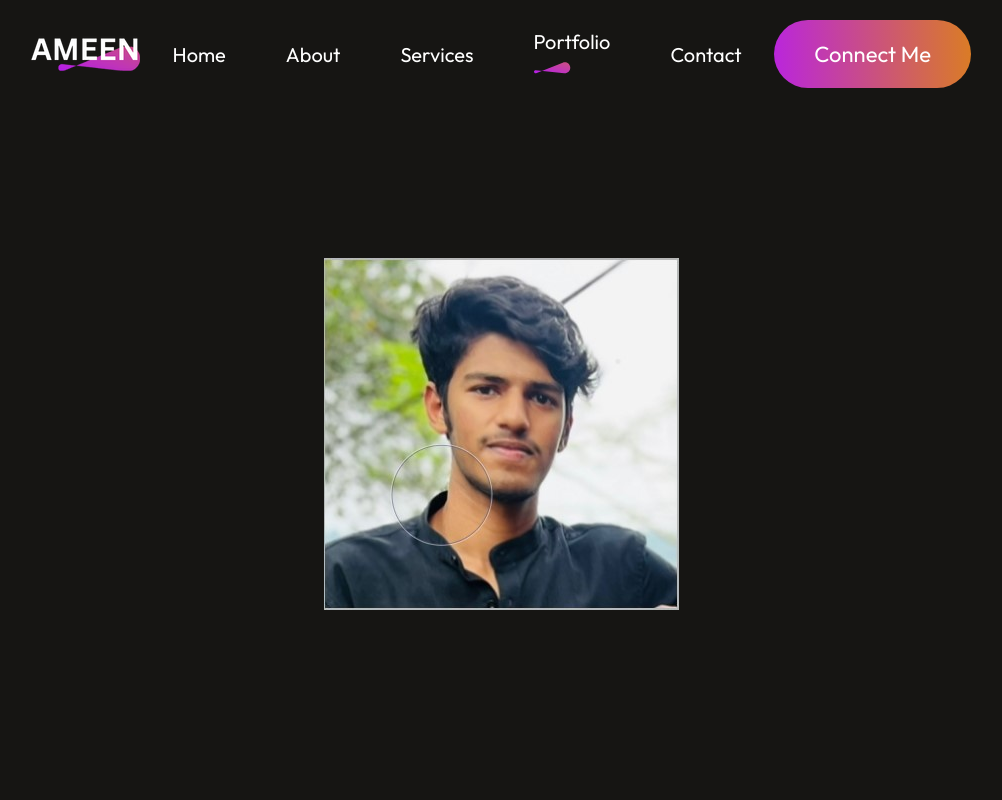
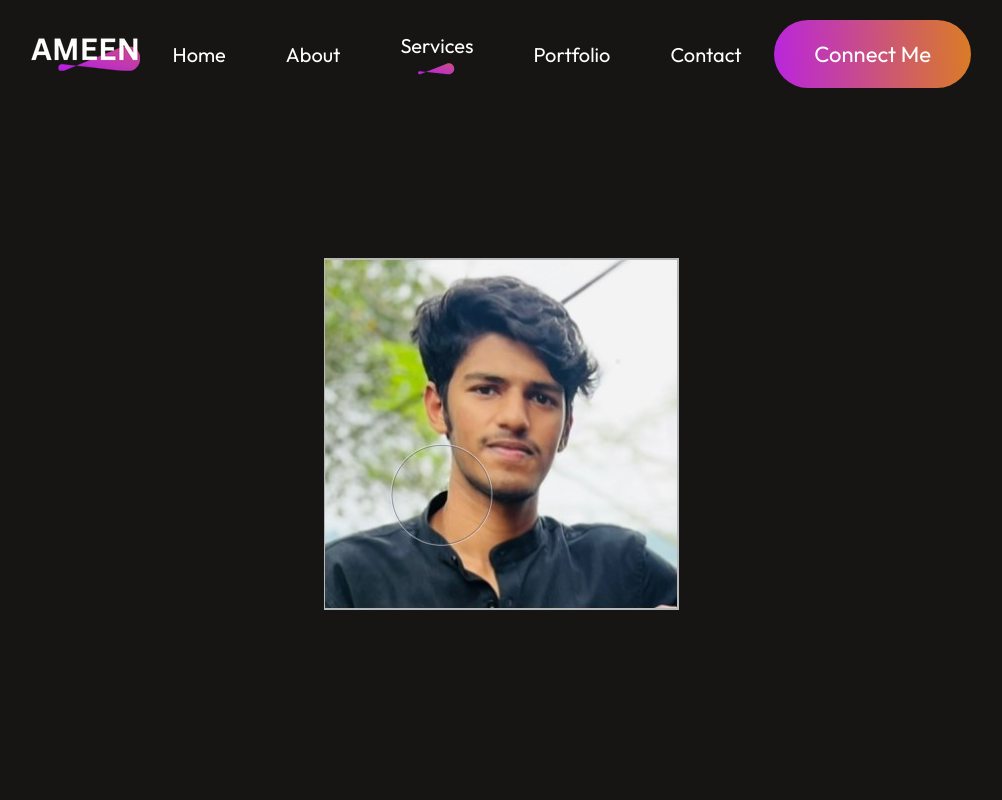
Before and after one commit to Ameen-K-Nejeeb/portfolio, a React (Vite) app in the folder protfolio/: page / in a window 1280 px wide. Shown: the top 800 px of the page, without its empty margins (139-1141 px from the left). Built offline with nearby package versions, Linux system fonts and the light colour scheme.

Commit message:
update : Navbar underline functionality applied

```diff
--- a/protfolio/src/components/Navbar/Navbar/Navbar.css
+++ b/protfolio/src/components/Navbar/Navbar/Navbar.css
@@ -21,3 +21,13 @@
 .nav-connect:hover{
     transform: scale(1.05);
 }
+.nav-menu li{
+    display: flex;
+    flex-direction: column;
+    gap: 5px;
+    cursor: pointer;
+}
+.nav-menu img{
+    display: flex;
+    margin: auto;
+}
--- a/protfolio/src/components/Navbar/Navbar/Navbar.jsx
+++ b/protfolio/src/components/Navbar/Navbar/Navbar.jsx
@@ -6,18 +6,18 @@
 const Navbar = () => {
 
 
-  const [menu,setMenu] = useState("work");
+  const [menu,setMenu] = useState("services");
 
 
   return (
     <div className='Navbar'>
       <img src={ameen} alt="" />
       <ul className="nav-menu">
-        <li><p>Home</p>{menu=="home"?<img src={underline} alt='' /> : <></>}</li>
-        <li><p>About</p>{menu=="about"?<img src={underline} alt='' /> : <></>}</li>
-        <li><p>Services</p>{menu=="services"?<img src={underline} alt='' /> : <></>}</li>
-        <li><p>Portfolio</p>{menu=="work"?<img src={underline} alt='' /> : <></>}</li>
-        <li><p>Contact</p>{menu=="contact"?<img src={underline} alt='' /> : <></>}</li>
+        <li><p onClick={()=>setMenu("home")}>Home</p>{menu=="home"?<img src={underline} alt='' /> : <></>}</li>
+        <li><p onClick={()=>setMenu("about")}>About</p>{menu=="about"?<img src={underline} alt='' /> : <></>}</li>
+        <li><p onClick={()=>setMenu("services")}>Services</p>{menu=="services"?<img src={underline} alt='' /> : <></>}</li>
+        <li><p onClick={()=>setMenu("work")}>Portfolio</p>{menu=="work"?<img src={underline} alt='' /> : <></>}</li>
+        <li><p onClick={()=>setMenu("contact")}>Contact</p>{menu=="contact"?<img src={underline} alt='' /> : <></>}</li>
       </ul>
 
 
```
